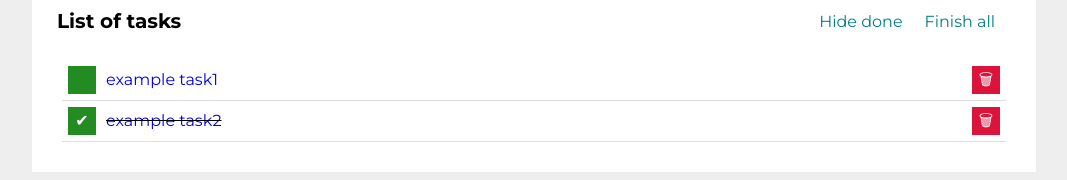
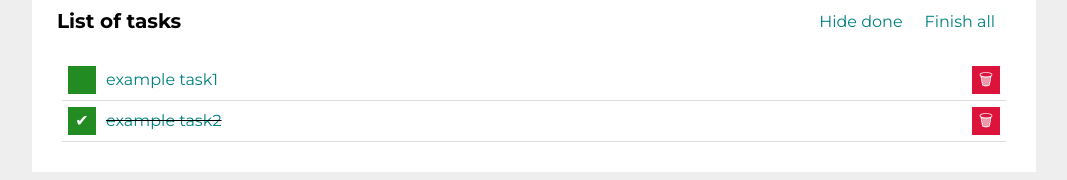
Before and after one commit to MCesarczyk/todo-list-react, a React (Create React App) app: page /#/tasks in a window 1280 px wide. Both pictures are taken after a click on the button "Get example tasks". Shown: the part 501-681 px from the top of the page, without its empty margins (106-1173 px from the left). Built offline with nearby package versions, Linux system fonts and the light colour scheme.

Commit message:
update links to components

```diff
--- a/src/features/tasks/TasksPage/TaskList/index.js
+++ b/src/features/tasks/TasksPage/TaskList/index.js
@@ -1,11 +1,12 @@
 import { useSelector, useDispatch } from "react-redux";
-import { StyledTaskList, ListItem, TaskContent, Button } from "./styled";
+import { StyledTaskList, ListItem, TaskContent, Button, StyledLink } from "./styled";
 import { selectTasksByQuery, toggleTaskDone, removeTask, selectHideDone } from "../../tasksSlice";
-import { Link, useLocation } from "react-router-dom";
+import { useLocation } from "react-router-dom";
+import searchQueryParamName from "../searchQueryParamName";
 
 const TaskList = () => {
   const location = useLocation();
-  const query = new URLSearchParams(location.search).get("searchQueryParamName");
+  const query = new URLSearchParams(location.search).get(searchQueryParamName);
 
   const tasks = useSelector(state => selectTasksByQuery(state, query));
   const hideDone = useSelector(selectHideDone);
@@ -25,7 +26,7 @@ const TaskList = () => {
             {task.done ? "✔" : " "}
           </Button>
           <TaskContent done={task.done}>
-            <Link to={`/tasks/${task.id}`}>{task.content}</Link>
+            <StyledLink to={`/tasks/${task.id}`}>{task.content}</StyledLink>
           </TaskContent>
           <Button
             remove
```
